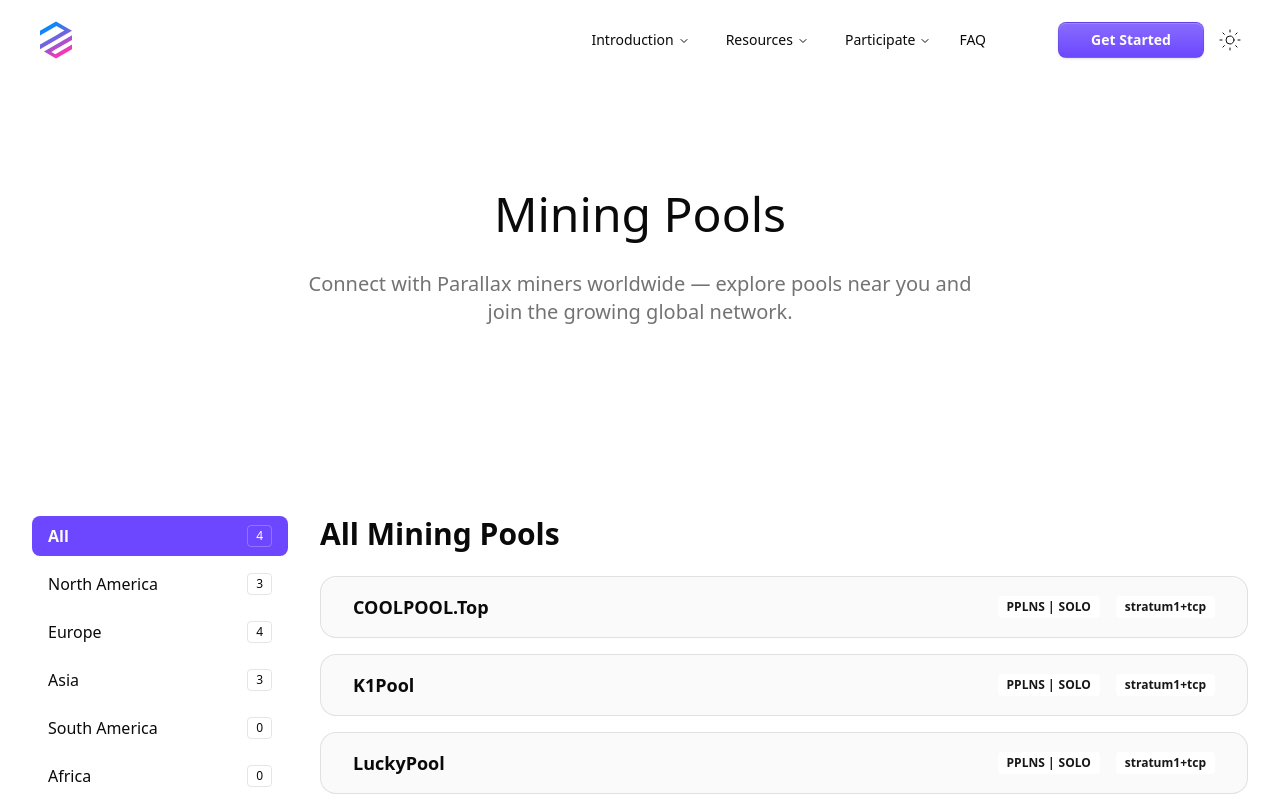
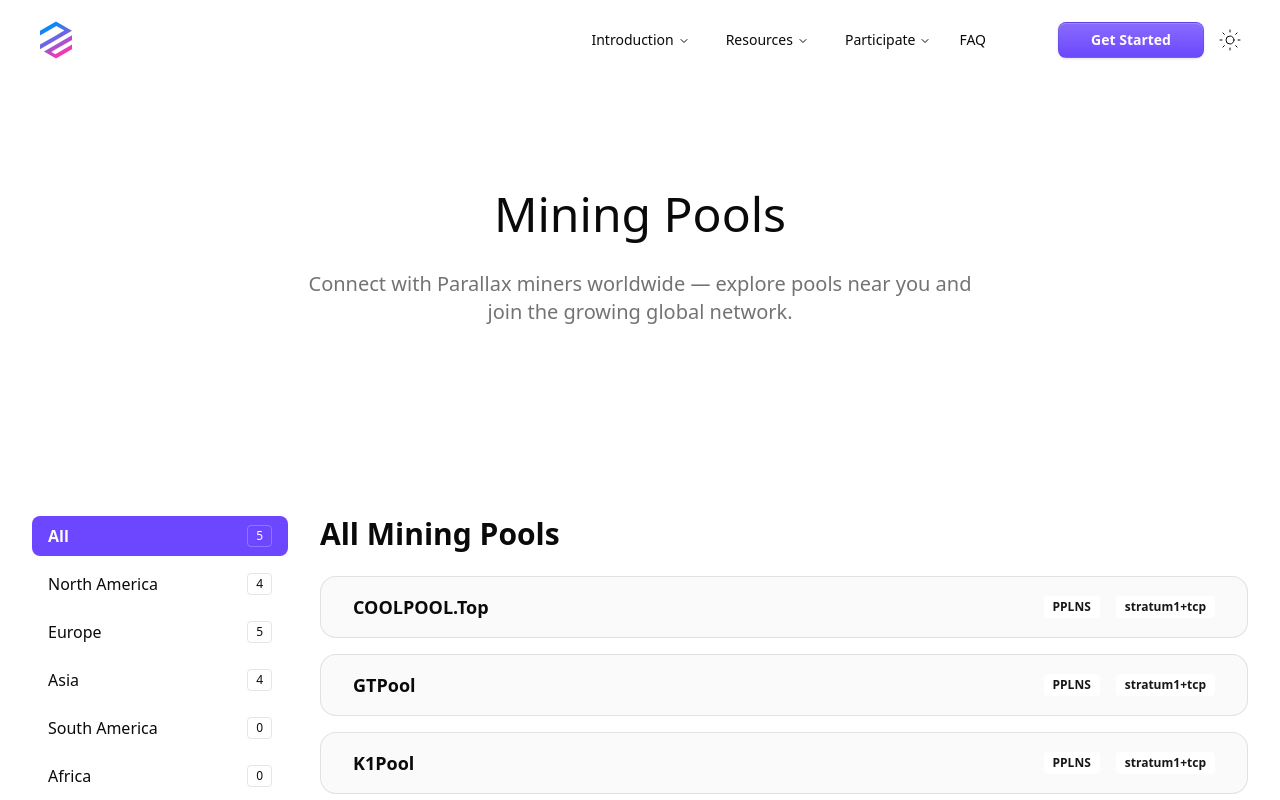
Before and after one commit to microstack-tech/parallax-website, a Next.js app: page /mining-pools in a window 1280 px wide. Shown: the top 800 px of the page. Built offline with nearby package versions, Linux system fonts and the light colour scheme.

Commit message:
add gtpool to mining pools list

```diff
--- a/app/mining-pools/pool-list.ts
+++ b/app/mining-pools/pool-list.ts
@@ -26,7 +26,7 @@
     name: "COOLPOOL.Top",
     url: "https://coolpool.top/pool/prlx",
     location: ['north-america', 'europe', 'asia'],
-    capabilities: ['PPLNS', 'SOLO'],
+    capabilities: ['PPLNS'],
     protocols: ['stratum1+tcp'],
   },
   {
@@ -47,7 +47,14 @@
     name: "K1Pool",
     url: "https://k1pool.com/pool/lax",
     location: ['north-america', 'europe', 'asia'],
-    capabilities: ['PPLNS', 'SOLO'],
+    capabilities: ['PPLNS'],
+    protocols: ['stratum1+tcp'],
+  },
+  {
+    name: "GTPool",
+    url: "https://gtpool.io/",
+    location: ['north-america', 'europe', 'asia'],
+    capabilities: ['PPLNS'],
     protocols: ['stratum1+tcp'],
   },
 ]
```
